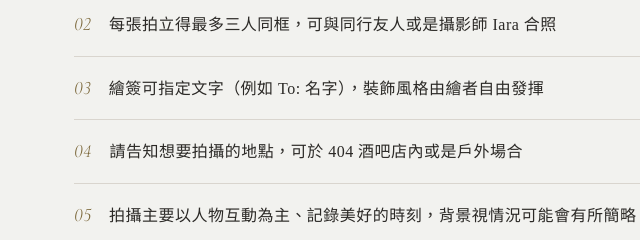
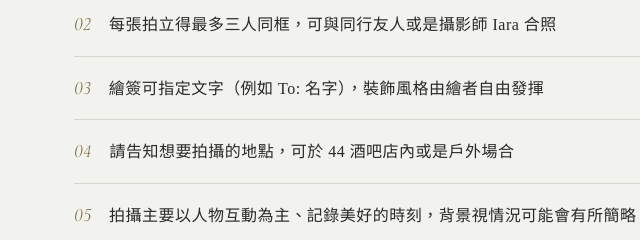
Before and after one commit to 7gzw8jvk8j-pixel/iara-polaroid, a plain HTML site: page index.html in a window 1280 px wide. Shown: the part 1000-1240 px from the top of the page, 206-846 px from the left. Drawn offline with nearby package versions, Linux system fonts and the light colour scheme.

Commit message:
拍攝地點改為 44 酒吧
Co-Authored-By: Claude Opus 5.5 <noreply@anthropic.com>
Claude-Session: https://claude.ai/code/session_017SkehNEhq9utpm54QL7nYa

```diff
--- a/index.html
+++ b/index.html
@@ -461,7 +461,7 @@
         <li><span class="num">01</span><span>標示價格為單張拍立得（含繪簽）的價格，費用以 gil 支付，於下單時付清</span></li>
         <li><span class="num">02</span><span>每張拍立得最多三人同框，可與同行友人或是攝影師 Iara 合照</span></li>
         <li><span class="num">03</span><span>繪簽可指定文字（例如 To: 名字），裝飾風格由繪者自由發揮</span></li>
-        <li><span class="num">04</span><span>請告知想要拍攝的地點，可於 404 酒吧店內或是戶外場合</span></li>
+        <li><span class="num">04</span><span>請告知想要拍攝的地點，可於 44 酒吧店內或是戶外場合</span></li>
         <li><span class="num">05</span><span>拍攝主要以人物互動為主、記錄美好的時刻，背景視情況可能會有所簡略</span></li>
         <li><span class="num">06</span><span>下單後請預留 15–20 分鐘進行拍攝，攝影師接單情況視當天人潮而定</span></li>
         <li><span class="num">07</span><span>購買後當天進行拍攝，拍攝原始照片會提供給委託人預覽，雙方確認後進行繪簽製作</span></li>
```
